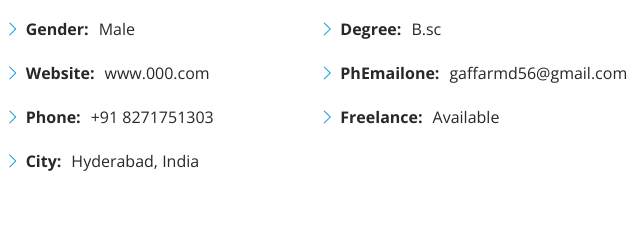
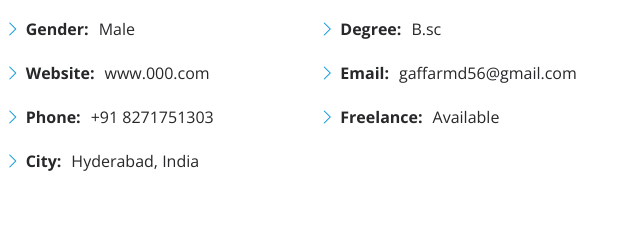
Before and after one commit to MDGAFFAR4444/portfolio, a plain HTML site: page index.html in a window 1280 px wide. Shown: the part 1171-1402 px from the top of the page, 640-1280 px from the left. Drawn offline with nearby package versions, Linux system fonts and the light colour scheme.

Commit message:
Update index.html

```diff
--- a/index.html
+++ b/index.html
@@ -114,7 +114,7 @@
                 <ul>
                   <li><i class="bi bi-chevron-right"></i> <strong>Age:</strong> <span>25</span></li>
                   <li><i class="bi bi-chevron-right"></i> <strong>Degree:</strong> <span>B.sc</span></li>
-                  <li><i class="bi bi-chevron-right"></i> <strong>PhEmailone:</strong> <span>gaffarmd56@gmail.com</span></li>
+                  <li><i class="bi bi-chevron-right"></i> <strong>Email:</strong> <span>gaffarmd56@gmail.com</span></li>
                   <li><i class="bi bi-chevron-right"></i> <strong>Freelance:</strong> <span>Available</span></li>
                 </ul>
               </div>
```
